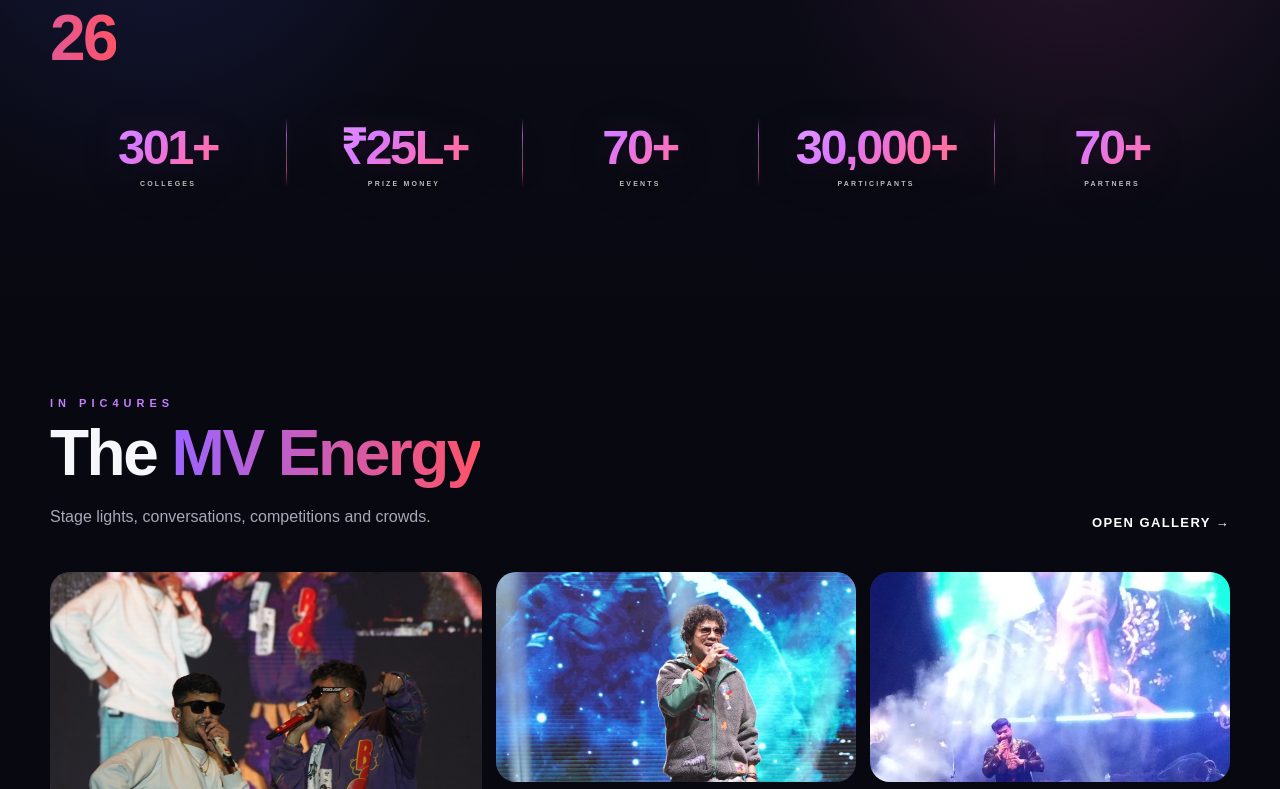
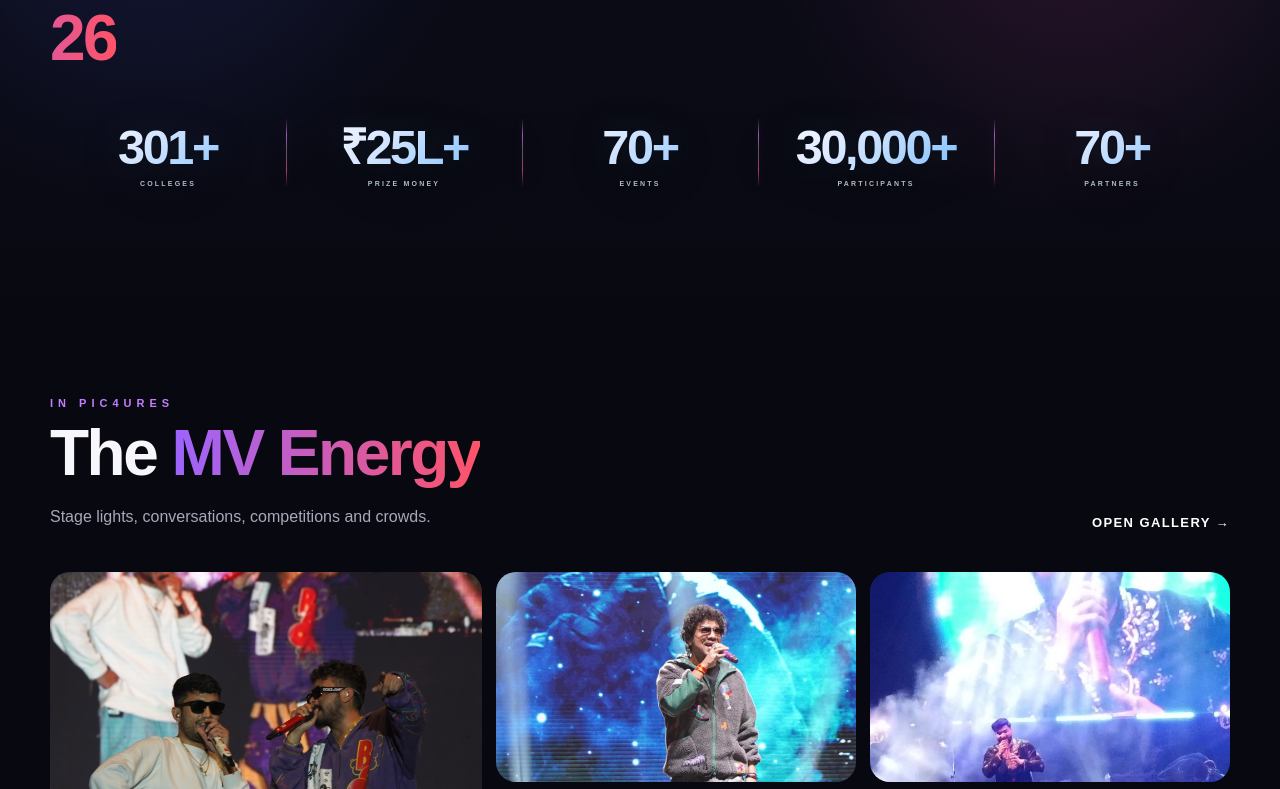
Before and after one commit to sanskarmakhija13/mv, a Next.js app: page / in a window 1280 px wide. Shown: the part 3551-4340 px from the top of the page. Built offline with nearby package versions, Linux system fonts and the light colour scheme.

Commit message:
Switch stats text to white and blue palette

```diff
--- a/app/stats-five.css
+++ b/app/stats-five.css
@@ -47,7 +47,7 @@
   content: none !important;
 }
 
-/* Same typographic language as the countdown above; the countdown itself is untouched. */
+/* Keep the locked countdown-style typography, but move the stats to a cool white/blue palette. */
 .stats-section .stat-card strong {
   display: block !important;
   margin: 0 !important;
@@ -56,13 +56,13 @@
   font-weight: 900 !important;
   letter-spacing: -2.4px !important;
   white-space: nowrap;
-  background: linear-gradient(135deg, #e6a2ff 0%, #d979ff 35%, #ff6db1 68%, #ff7282 100%) !important;
+  background: linear-gradient(135deg, #f7fbff 0%, #dfeaff 32%, #a8d2ff 68%, #72b8ff 100%) !important;
   -webkit-background-clip: text !important;
   background-clip: text !important;
   color: transparent !important;
   filter:
     drop-shadow(0 2px 4px rgba(0,0,0,0.42))
-    drop-shadow(0 0 11px rgba(211,99,255,0.12));
+    drop-shadow(0 0 10px rgba(112,184,255,0.10));
   text-shadow: none !important;
   position: relative !important;
   z-index: 1 !important;
@@ -71,7 +71,7 @@
 .stats-section .stat-card span {
   display: block !important;
   margin-top: 10px !important;
-  color: rgba(255,255,255,0.72) !important;
+  color: rgba(211, 224, 241, 0.82) !important;
   font-size: 7px !important;
   font-weight: 900 !important;
   letter-spacing: 2.2px !important;
```
